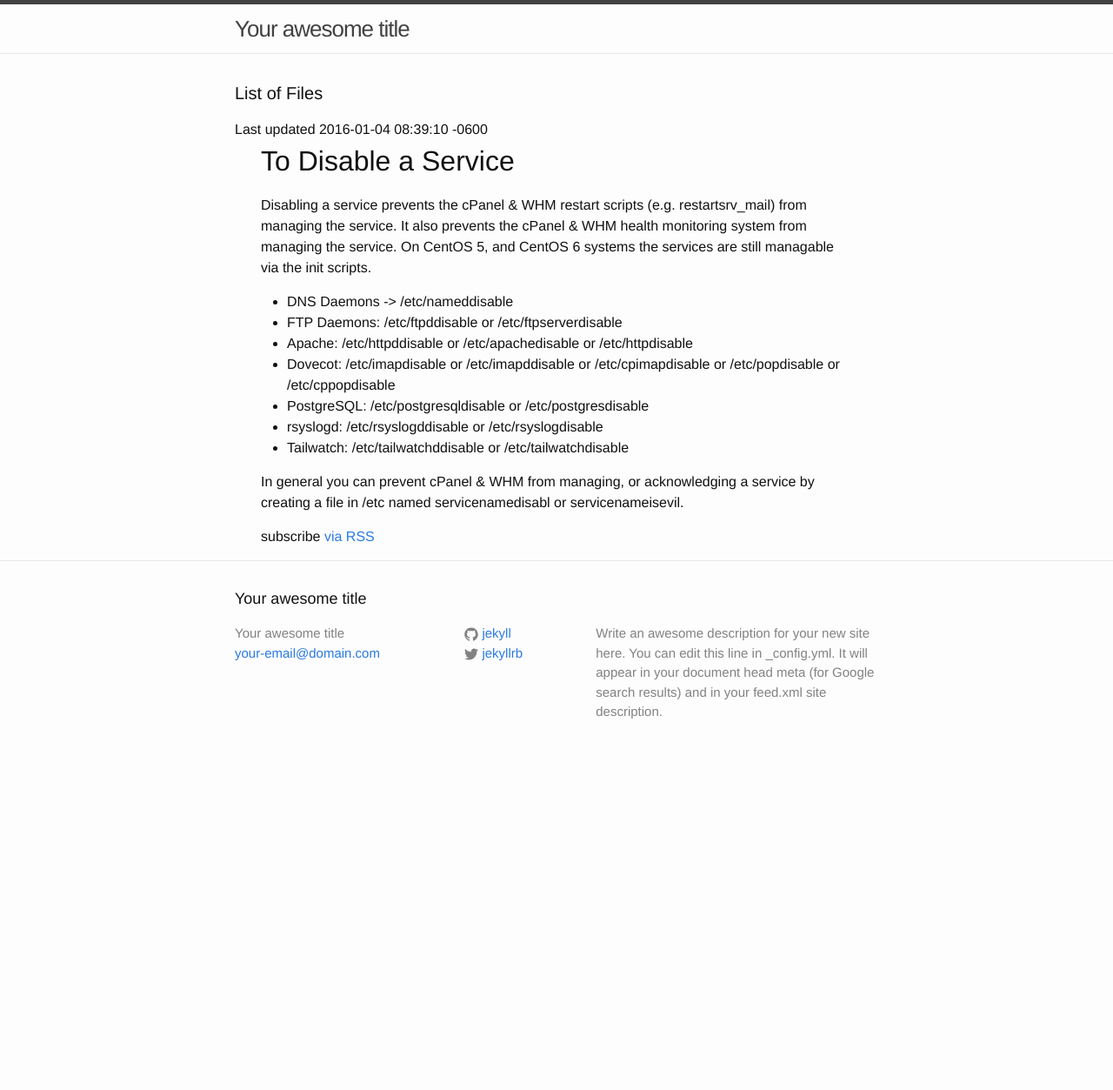
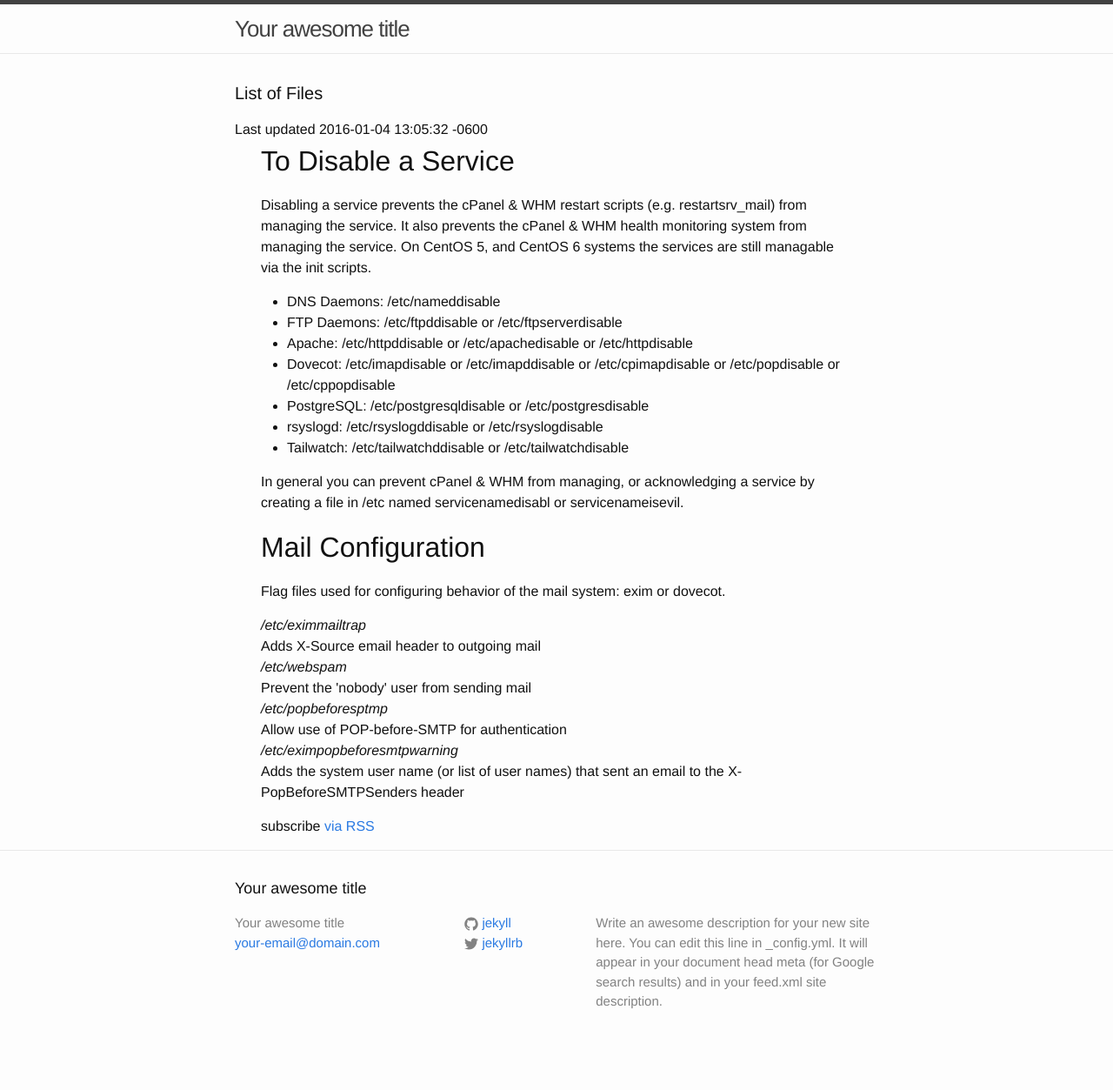
Before and after one commit to escherlat/flagfile.com, a Jekyll site: the page built from index.html, in a window 1280 px wide. Shown: the whole page at 87% size. Built offline with Jekyll 4.4.1, drawn with Linux system fonts in a browser that asks for light colours; nearby versions of some CDN libraries; before the commit the page ends 920 px from its top, so only the background shows below that.

Commit message:
Fixed DNS Daemons presentation; Added Mail configuration files

```diff
--- a/index.html
+++ b/index.html
@@ -2,7 +2,7 @@
 layout: default
 css: index
 js: index
-date: 2016-01-04T08:39:10-06:00
+date: 2016-01-04T13:05:32-06:00
 ---
 
 <div class="main-container">
@@ -19,7 +19,7 @@ date: 2016-01-04T08:39:10-06:00
       </header>
       <section>
         <ul>
-          <li>DNS Daemons -&gt; /etc/nameddisable</li>
+          <li>DNS Daemons: /etc/nameddisable</li>
           <li>FTP Daemons: /etc/ftpddisable or /etc/ftpserverdisable</li>
           <li>Apache: /etc/httpddisable or /etc/apachedisable or /etc/httpdisable</li>
           <li>Dovecot: /etc/imapdisable or /etc/imapddisable or /etc/cpimapdisable or /etc/popdisable or /etc/cppopdisable</li>
@@ -29,6 +29,22 @@ date: 2016-01-04T08:39:10-06:00
         </ul>
         <p>In general you can prevent cPanel &amp; WHM from managing, or acknowledging a service by creating a file in /etc named servicenamedisabl or servicenameisevil.</p>
       </section>
+      <header>
+        <h1>Mail Configuration</h1>
+        <p>Flag files used for configuring behavior of the mail system: exim or dovecot.</p>
+      </header>
+      <section>
+        <dl>
+          <dt><dfn>/etc/eximmailtrap</dfn></dt>
+          <dd>Adds X-Source email header to outgoing mail</dd>
+          <dt><dfn>/etc/webspam</dfn></dt>
+          <dd>Prevent the &apos;nobody&apos; user from sending mail</dd>
+          <dt><dfn>/etc/popbeforesptmp</dfn></dt>
+          <dd>Allow use of POP-before-SMTP for authentication</dd>
+          <dt><dfn>/etc/eximpopbeforesmtpwarning</dfn></dt>
+          <dd>Adds the system user name (or list of user names) that sent an email to the X-PopBeforeSMTPSenders header</dd>
+        </dl>
+      </section>
     </article>
 
   <p class="rss-subscribe">subscribe <a href="{{ "/feed.xml" | prepend: site.baseurl }}">via RSS</a></p>
```
